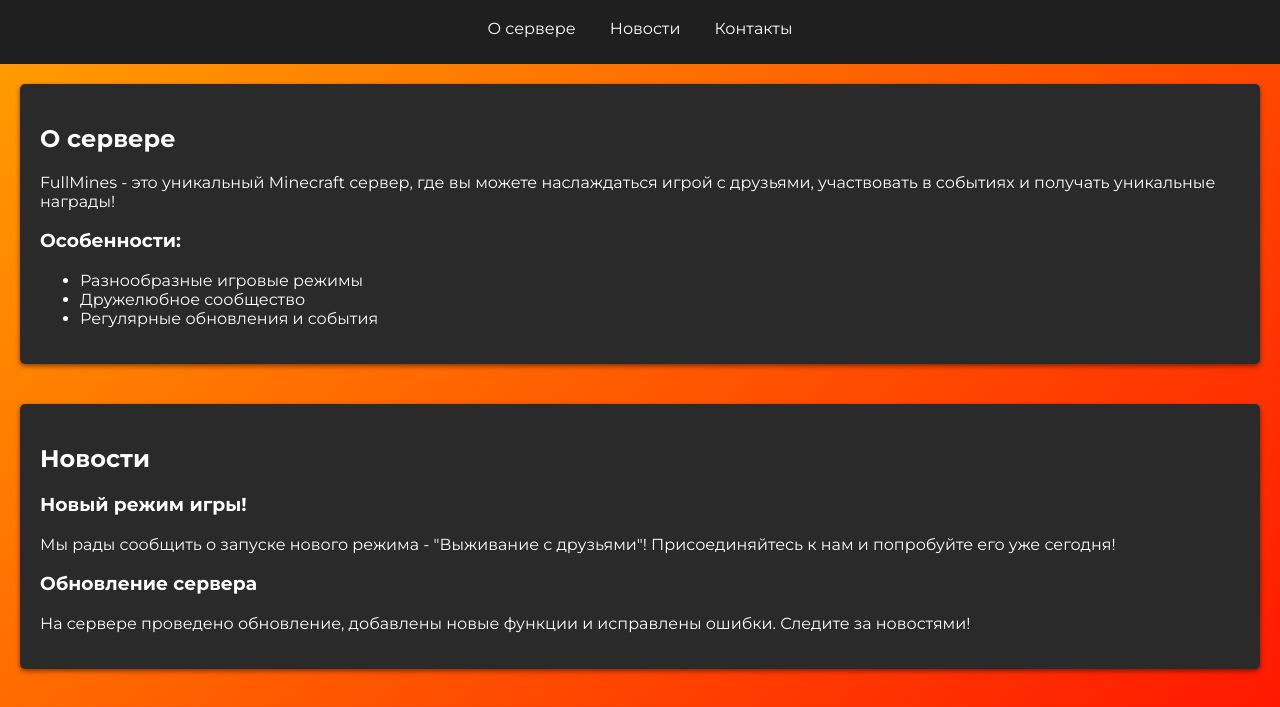
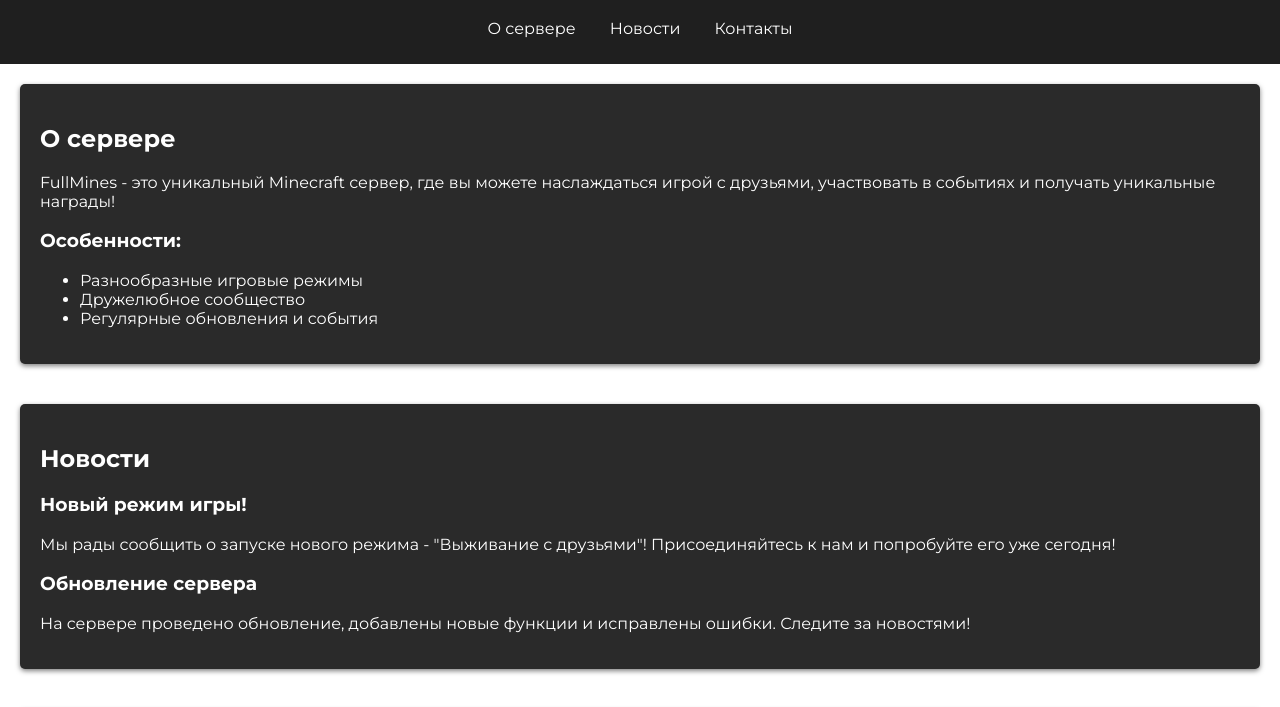
Before and after one commit to Syslikkappa/Syslikkappa.github.io, a plain HTML site: page index.html in a window 1280 px wide. Shown: the part 73-780 px from the top of the page. Drawn offline with Linux system fonts and the light colour scheme.

Commit message:
styles.css

```diff
--- a/styles.css
+++ b/styles.css
@@ -2,7 +2,7 @@ body {
     font-family: 'Montserrat', sans-serif;
     margin: 0;
     padding: 0;
-    background: linear-gradient(to bottom right, orange, red);
+    background: linear-gradient (bottom right, orange, red);
     color: #fff;
 }
 
```
